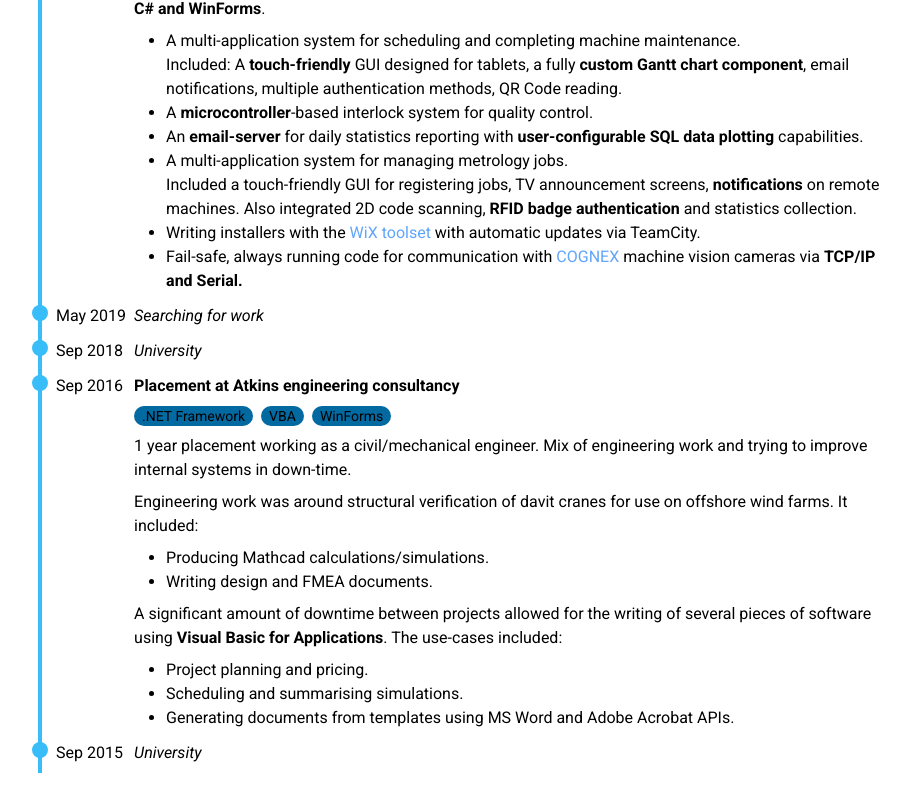
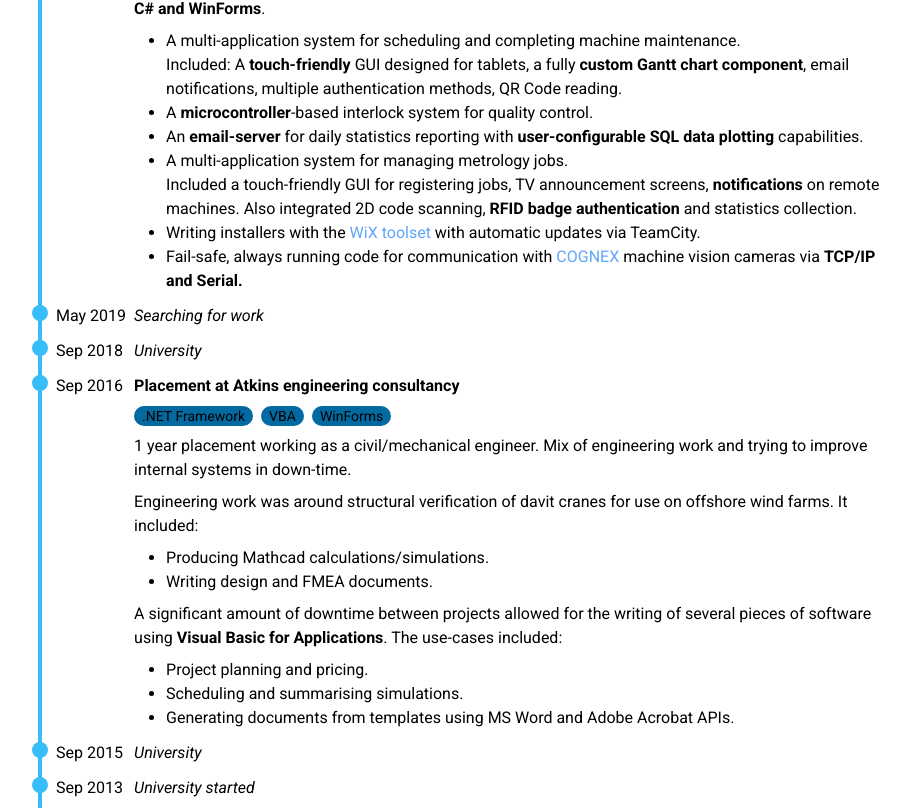
Before and after one commit to ArmandBernard/WebCV, a React (Vite) app: page / in a window 1280 px wide. Shown: the part 1764-2572 px from the top of the page, without its empty margins (178-1088 px from the left). Before the commit the page ends 2537 px from the top, so only its background shows below. Built offline with nearby package versions, Linux system fonts and the light colour scheme.

Commit message:
add starting point of university to timeline

```diff
--- a/src/Experience.tsx
+++ b/src/Experience.tsx
@@ -243,6 +243,9 @@ export const Experience = () => (
       <TimelineSegment timelineText="Sep 2015">
         <i>University</i>
       </TimelineSegment>
+      <TimelineSegment timelineText="Sep 2013">
+        <i>University started</i>
+      </TimelineSegment>
     </Timeline>
   </>
 );
```
